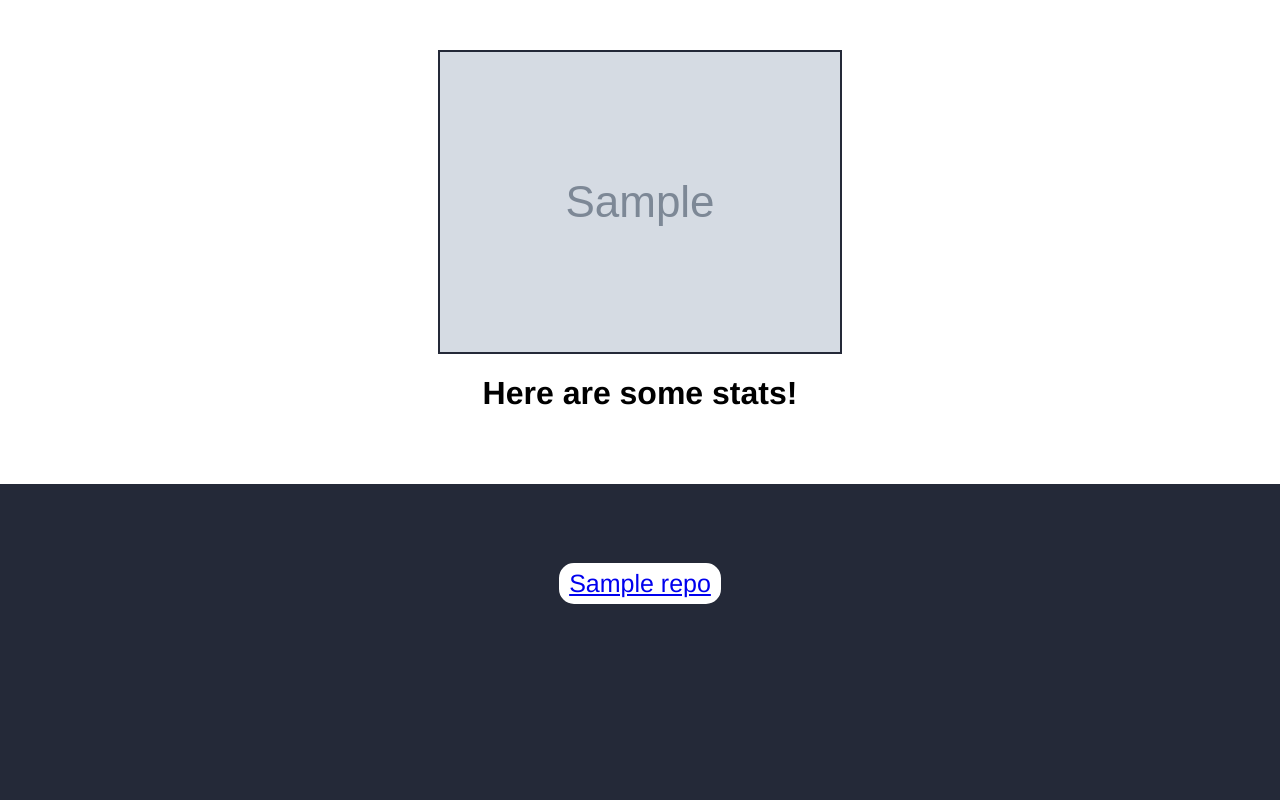
After one commit to blottn/gitalyser, a Django app: template analysis/templates/analysis/leach.html in a window 1280 px wide. The commit adds this page. Run offline with Django 3.2, Linux system fonts and the light colour scheme; the template is opened without the code that fills it: most values are stand-ins (such as "Sample title", 1, 10 or a date in 2020); grey boxes marked "Sample" are stand-in pictures.

Commit message:
added leach page and repo display

```diff
--- a/analysis/gitclient.py
+++ b/analysis/gitclient.py
@@ -25,7 +25,7 @@ def get_user(access_token):
 def get_repos(access_token):
 	payload = {'access_token':access_token,'sort':'created'}
 	repos = requests.get(REPOS_ENDPOINT,params=payload)
-	return repos.text
+	return json.loads(repos.text)
 
 #get all commits to all repos
 def get_all_commits(access_token, u_name):
--- a/analysis/templates/analysis/index.html
+++ b/analysis/templates/analysis/index.html
@@ -4,7 +4,7 @@
 	<link rel="stylesheet" type="text/css" href="{% static "css/index.css" %}">
 </head>
 {% if code != ''%}
-	{% include "analysis/stats.html"%}
+	{% include "analysis/leach.html"%}
 {% else %}
 <body>
 		<div class="header">
--- /dev/null
+++ b/analysis/templates/analysis/leach.html
@@ -0,0 +1,30 @@
+<head>
+	<title>Gitalyser - Stats</title>
+	{% load static %}
+	<link rel="stylesheet" type="text/css" href="{% static "css/stats.css" %}">
+</head>
+<body>
+	<div class="header">
+		{% if avatar %}
+		<img src="{{ avatar }}" alt="profile picture of user"/>
+		<h1>Here are some stats!</h1>
+		{% else %}
+		<h1>Oops, something broke. Please verify that you have logged in.</h1>
+		{% endif %}
+	</div>
+	<div class="results">
+		<table>
+			{% if repos %}
+			{% for repo in repos %}
+			<tr>
+				<td>
+					<a href="http://127.0.0.1:8000/leach?repo={{repo.name}}">
+					{{ repo.name }}
+					</a>
+				</td>
+			</tr>
+			{% endfor %}
+			{% endif %}
+		</table>
+	</div>
+</body>
--- a/analysis/urls.py
+++ b/analysis/urls.py
@@ -4,4 +4,5 @@ from . import views
 
 urlpatterns = [
 	url(r'^$', views.index, name='index'),
+	url(r'^leach/$', views.index, name='index'),
 ]
--- a/gitalyser/urls.py
+++ b/gitalyser/urls.py
@@ -20,4 +20,5 @@ from analysis import views
 
 urlpatterns = [
 	url(r'^$',views.index, name='index'),
+	url(r'^leach$', views.leach, name='leach'),
 ]
```
Also changed, not shown: analysis/views.py (+12 -0 lines).
